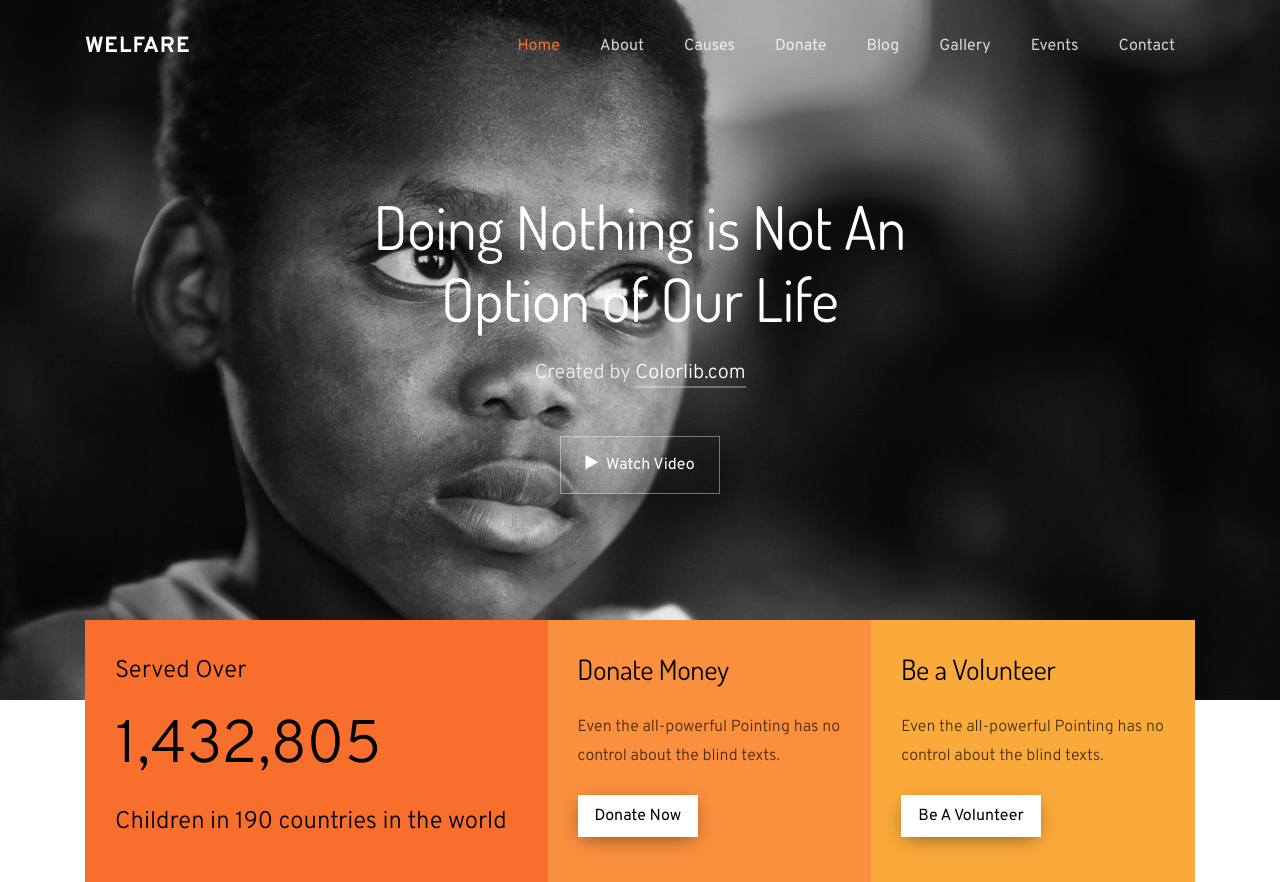
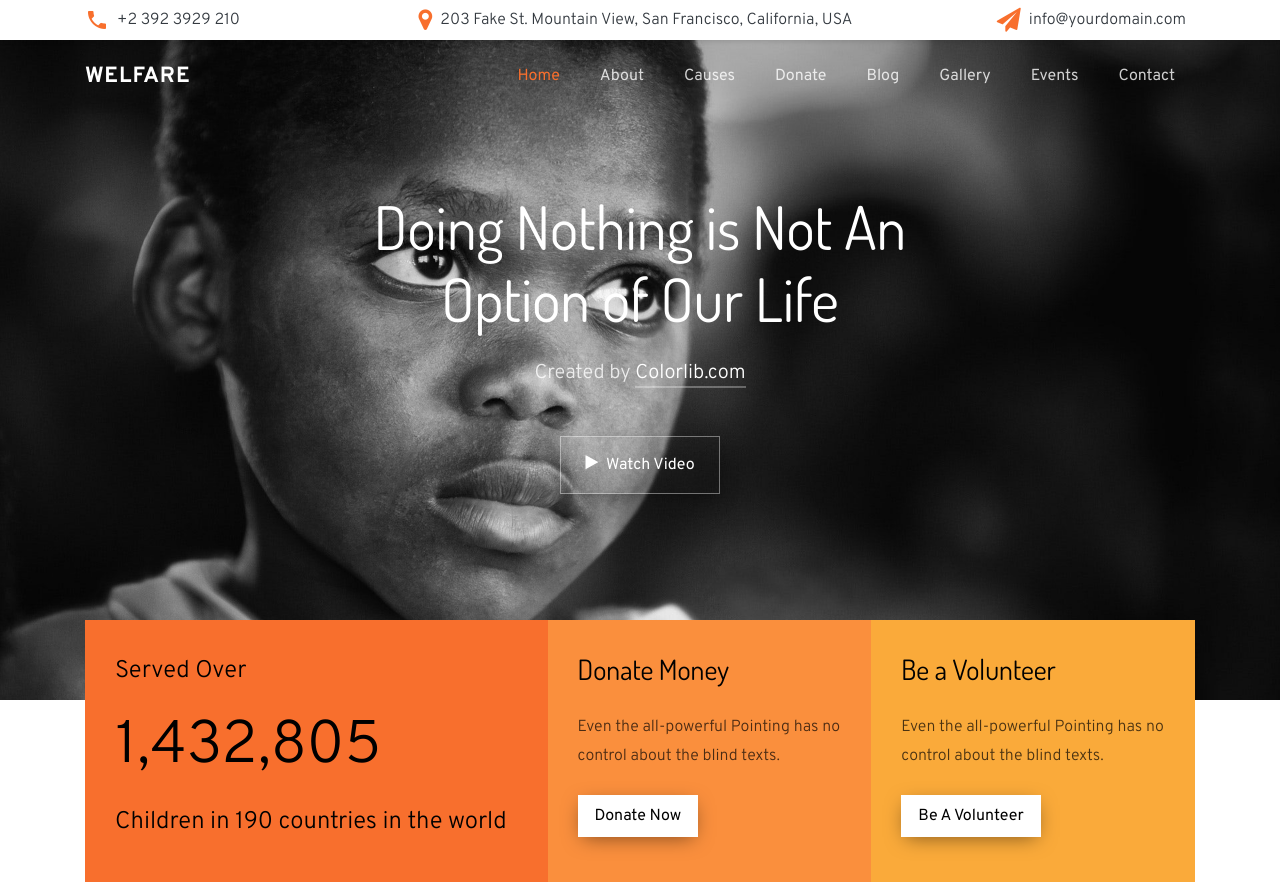
Before and after one commit to SanskaarK/plsp, a PHP site: page / in a window 1280 px wide. Shown: the top 882 px of the page. Run offline with PHP 8.4, Linux system fonts and the light colour scheme; some libraries are stand-ins or nearby versions; some web fonts are replaced.

Commit message:
updated the top bar and added the sample data

```diff
--- a/index.html
+++ b/index.html
@@ -1,7 +1,7 @@
 <!DOCTYPE html>
 <html lang="en">
   <head>
-    <title>Welfare - Free Bootstrap 4 Template by Colorlib</title>
+    <title>PSLP Foundation </title>
     <meta charset="utf-8">
     <meta name="viewport" content="width=device-width, initial-scale=1, shrink-to-fit=no">
 
@@ -28,7 +28,36 @@
     <link rel="stylesheet" href="css/style.css">
   </head>
   <body>
+    <!-- Start header -->
+     <header class="top-bar">
+      <div class="container">
+        <div class="row no-gutters d-flex align-items-center">
+          <div class="col-lg-12 d-block">
+            <div class="row d-flex">
+              <div class="col-md-3 pr-4 d-flex topper align-items-center">
+                <div class="icon mr-2 d-flex justify-content-center align-items-center"><span class="icon-phone2 text-primary" style="font-size: x-large;"></span></div>
+                <span class="text text-dark">+2 392 3929 210</span>
+              </div>
+              <div class="col-md-6 pr-4 d-flex topper align-items-center justify-content-center">
+                <div class="icon mr-2 d-flex justify-content-center align-items-center"><span class="icon-map-marker text-primary" style="font-size: x-large;"></span></div>
+                <span class="text text-dark" >
+                  203 Fake St. Mountain View, San Francisco, California, USA
+                </span>
+              </div>
+              <div class="col-md-3 pr-4 d-flex topper align-items-center justify-content-end">
+                <div class="icon bg-white mr-2 d-flex justify-content-center align-items-center"><span class="icon-paper-plane text-primary" style="font-size: x-large;"></span></div>
+                <span class="text text-dark">
+                  info@yourdomain.com
+                </span>
+              </div>
+            </div>
+          </div>
+        </div>
+      </div>
+     </header>
 
+    <!-- End Header -->
+    <!-- Start Navbar -->
   <nav class="navbar navbar-expand-lg navbar-dark ftco_navbar bg-dark ftco-navbar-light" id="ftco-navbar">
     <div class="container">
       <a class="navbar-brand" href="index.html">Welfare</a>
--- a/scss/style.scss
+++ b/scss/style.scss
@@ -67,6 +67,17 @@ h1, h2, h3, h4, h5,
 
 .text-primary {
 	color: $primary!important;
+}
+
+.top-bar {
+	position: fixed;
+	top: 0;
+	left: 0;
+	right: 0;
+	z-index: 10;
+	background: $white;
+	padding: 10px 0;
+	box-shadow: 0 2px 4px rgba(0,0,0,0.1);
 }
 
 .ftco-navbar-light {
```
Also changed, not shown: css/style.css.
